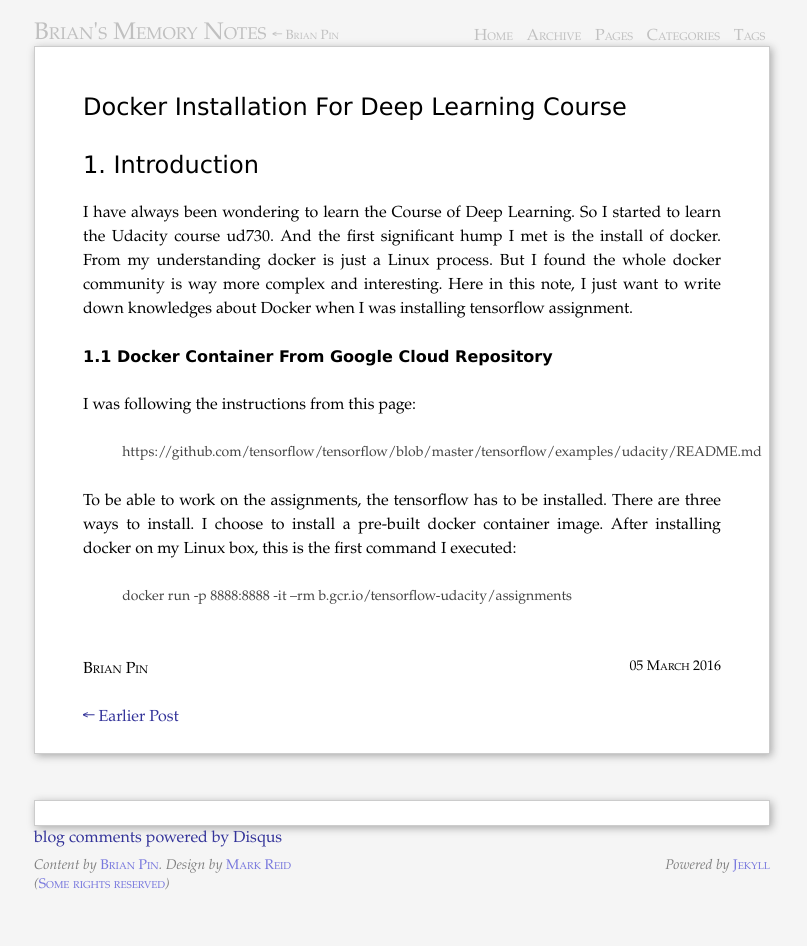
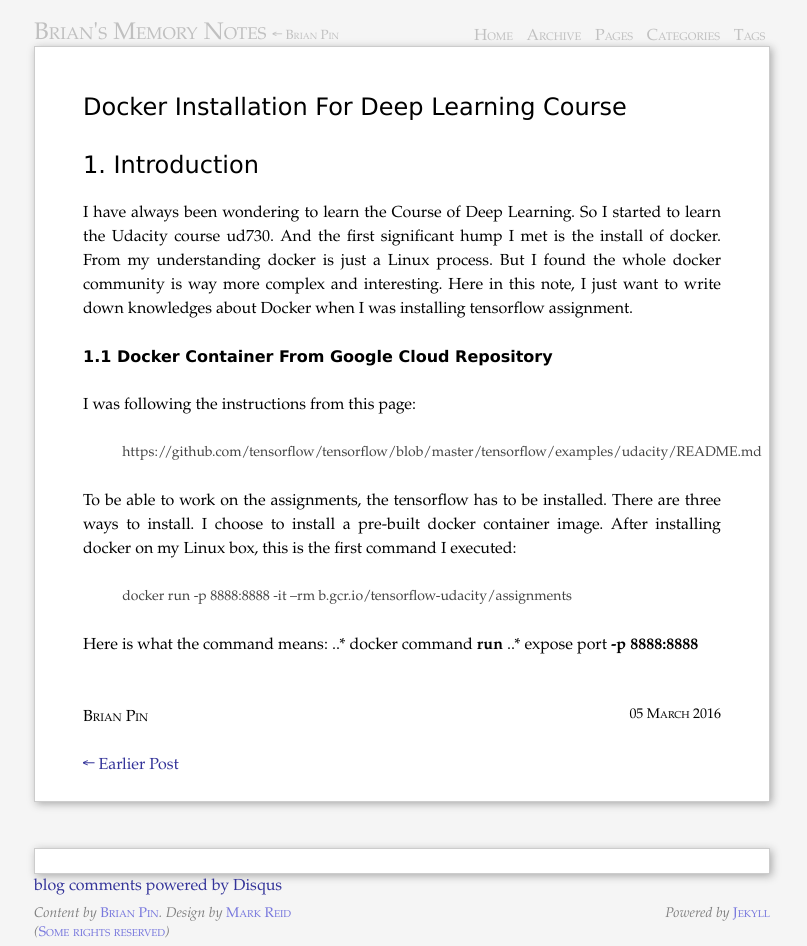
Before and after one commit to BrianPin/brianpin.github.io, a Jekyll site: the page built from _posts/2016-03-05-docker-note-for-udacity-deep-learning-course.markdown, in a window 1280 px wide. Shown: the whole page, without its empty margins (238-1045 px from the left). Built offline with Jekyll 4.4.1, drawn with Linux system fonts in a browser that asks for light colours; Markdown is read by kramdown in place of the engine named in the settings; comment, search, counter and statistics services are not loaded; before the commit the page ends 900 px from its top, so only the background shows below that.

Commit message:
Change of Docker introduction

```diff
--- a/_posts/2016-03-05-docker-note-for-udacity-deep-learning-course.markdown
+++ b/_posts/2016-03-05-docker-note-for-udacity-deep-learning-course.markdown
@@ -21,3 +21,7 @@ are three ways to install. I choose to install a pre-built docker container imag
 After installing docker on my Linux box, this is the first command I executed:
 
 > docker run -p 8888:8888 -it --rm b.gcr.io/tensorflow-udacity/assignments
+
+Here is what the command means:
+..* docker command **run**
+..* expose port **-p 8888:8888**
```
